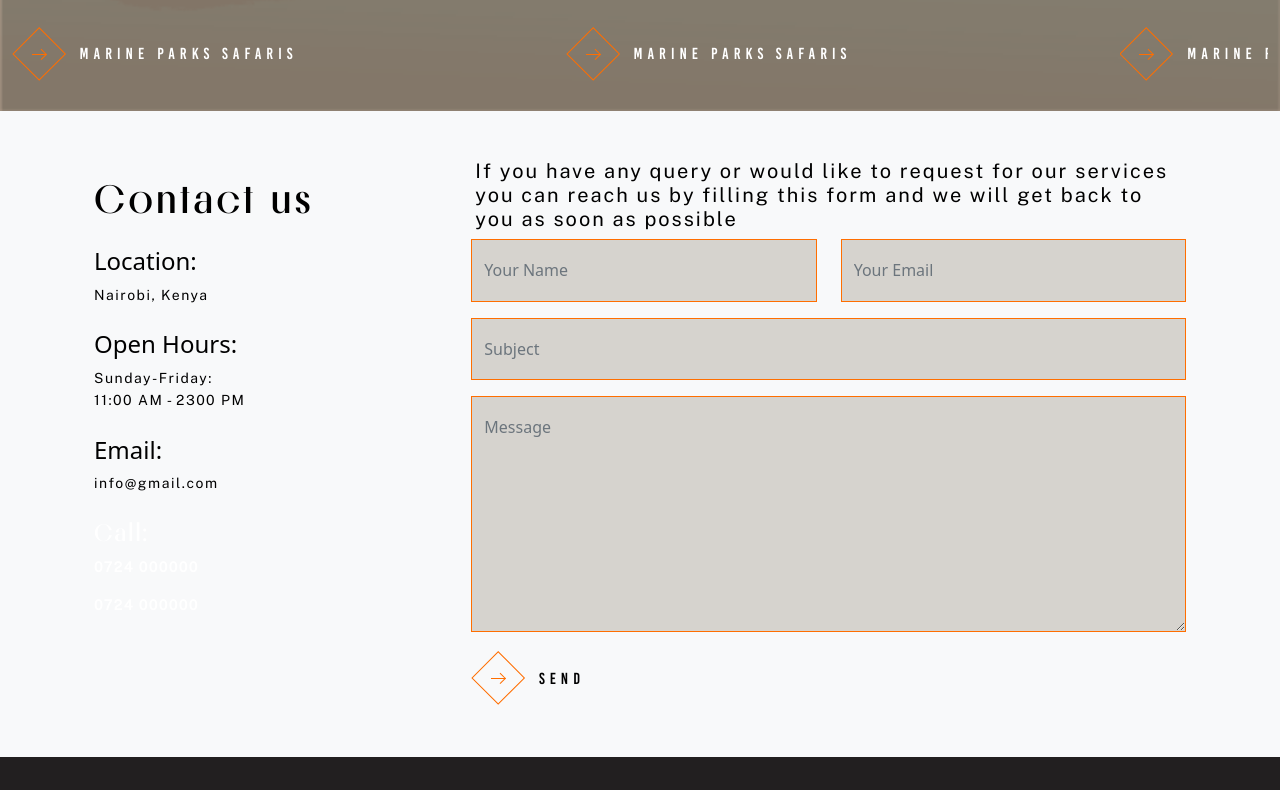
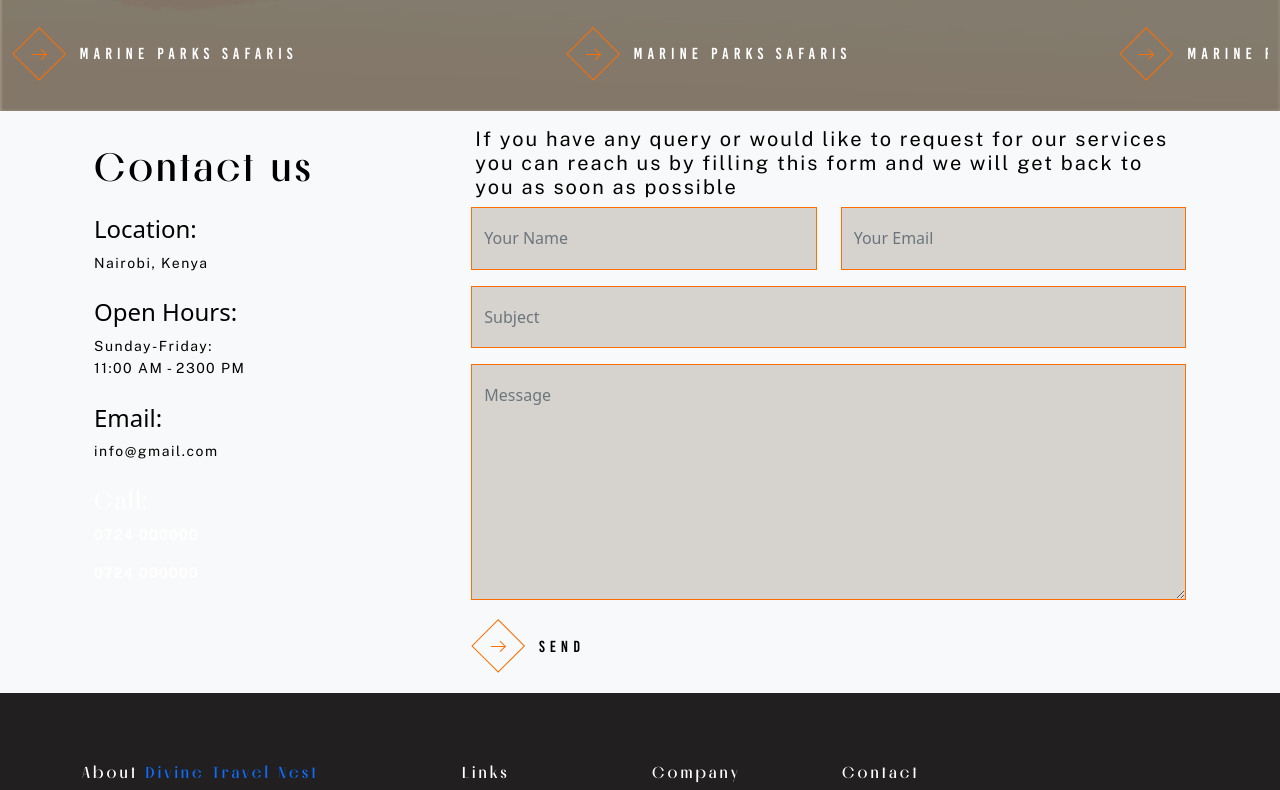
Before and after one commit to James0724/picturesque, a Next.js app: page / in a window 1280 px wide. Shown: the part 3970-4760 px from the top of the page. Built offline with nearby package versions, Linux system fonts and the light colour scheme.

Commit message:
first week third day

```diff
--- a/src/components/footer.js
+++ b/src/components/footer.js
@@ -4,7 +4,7 @@ import { Button } from "./uiElements";
 export default function Footer() {
   return (
     <footer className="footer">
-      <div className="contact-form text-bg-light p-5">
+      <div className="contact-form text-bg-light px-1 py-3">
         <div className="container">
           <div className="grids-col-3">
             <div
```
